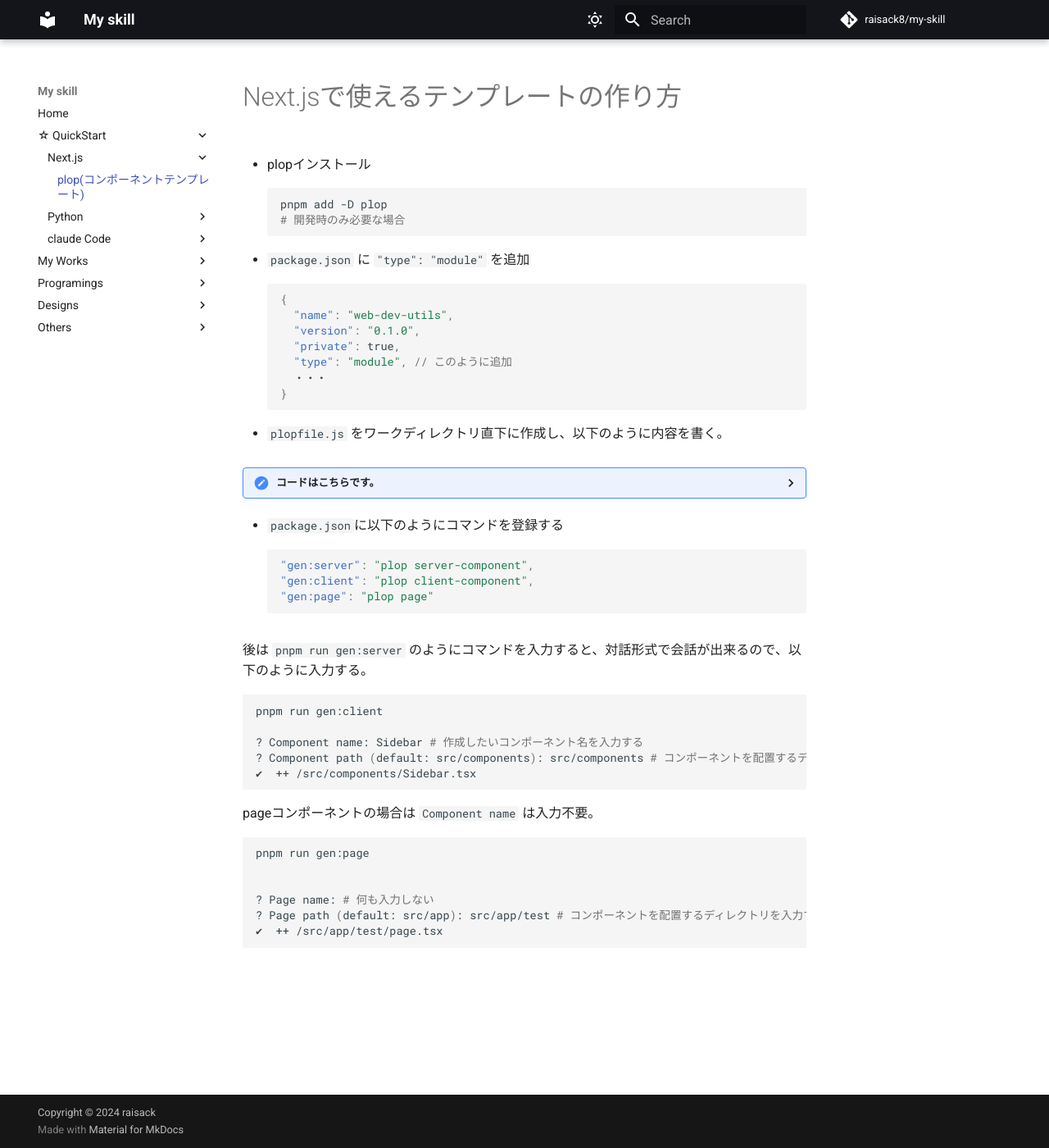
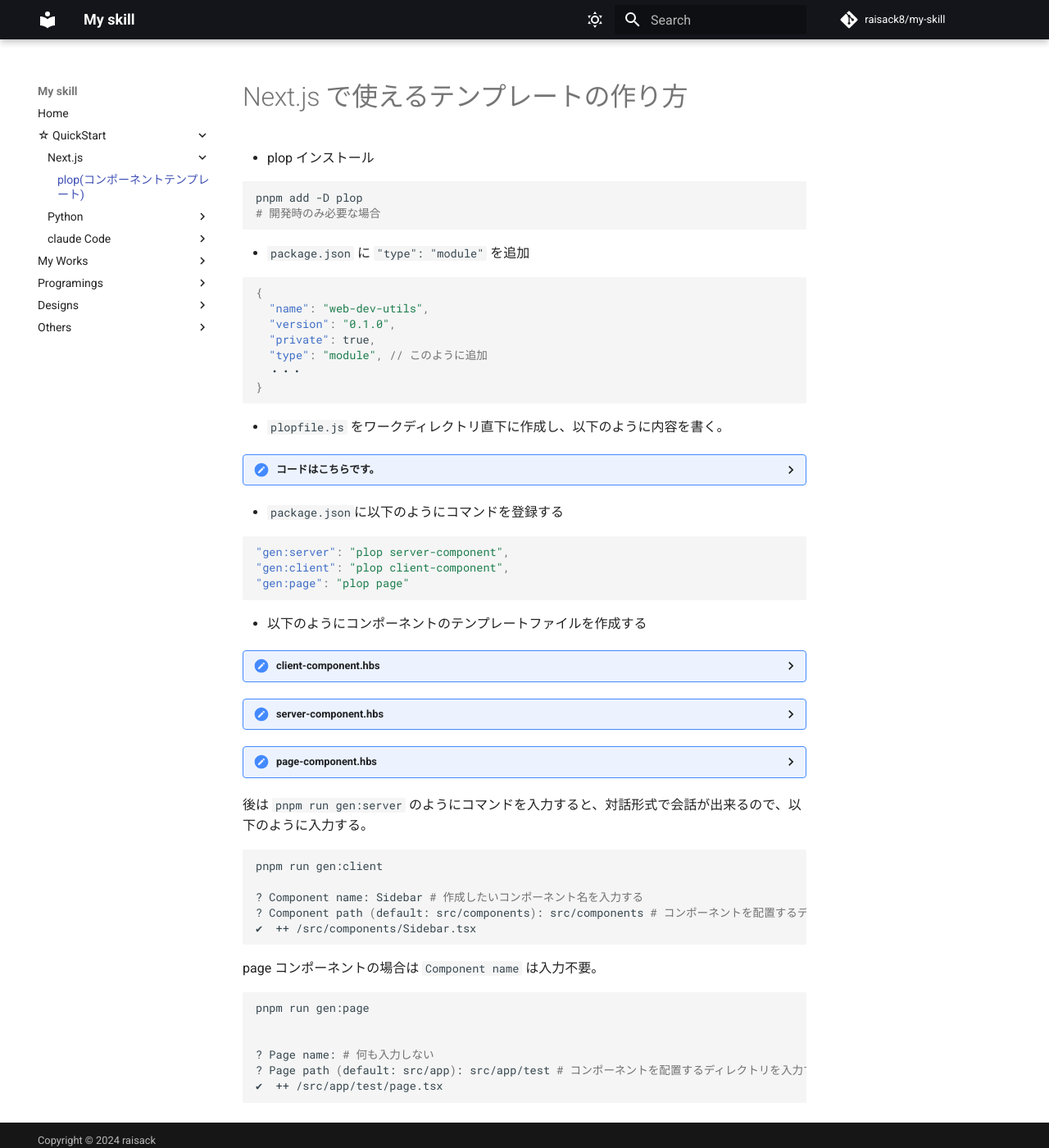
Before and after one commit to raisack8/my-skill, an MkDocs documentation site: the page built from docs/quickstart/nextjs/plop.md, in a window 1280 px wide and 1400 px high. Shown: the whole window at 82% size. Built offline with MkDocs 1.6.1 and Material for MkDocs 9.7.7, drawn with Linux system fonts in a browser that asks for light colours; comment, search, counter and statistics services are not loaded.

Commit message:
plopの不足分を記載

````diff
--- a/docs/quickstart/nextjs/plop.md
+++ b/docs/quickstart/nextjs/plop.md
@@ -1,12 +1,14 @@
-# Next.jsで使えるテンプレートの作り方
+# Next.js で使えるテンプレートの作り方
 
-- plopインストール
+- plop インストール
+
 ```sh
 pnpm add -D plop
 # 開発時のみ必要な場合
 ```
 
 - `package.json` に `"type": "module"` を追加
+
 ```json
 {
   "name": "web-dev-utils",
@@ -20,94 +22,154 @@
 - `plopfile.js` をワークディレクトリ直下に作成し、以下のように内容を書く。
 <details>
 <summary>コードはこちらです。</summary>
+
 ```js
 export default function (plop) {
   // Server Component Generator
-  plop.setGenerator('server-component', {
-    description: 'Next.js Server Component',
+  plop.setGenerator("server-component", {
+    description: "Next.js Server Component",
     prompts: [
       {
-        type: 'input',
-        name: 'name',
-        message: 'Component name:'
+        type: "input",
+        name: "name",
+        message: "Component name:",
       },
       {
-        type: 'input',
-        name: 'path',
-        message: 'Component path (default: src/components):',
-        default: 'src/components'
-      }
+        type: "input",
+        name: "path",
+        message: "Component path (default: src/components):",
+        default: "src/components",
+      },
     ],
     actions: [
       {
-        type: 'add',
-        path: '{{path}}/{{pascalCase name}}.tsx',
-        templateFile: 'templates/server-component.hbs'
-      }
-    ]
+        type: "add",
+        path: "{{path}}/{{pascalCase name}}.tsx",
+        templateFile: "templates/server-component.hbs",
+      },
+    ],
   });
 
   // Client Component Generator
-  plop.setGenerator('client-component', {
-    description: 'Next.js Client Component',
+  plop.setGenerator("client-component", {
+    description: "Next.js Client Component",
     prompts: [
       {
-        type: 'input',
-        name: 'name',
-        message: 'Component name:'
+        type: "input",
+        name: "name",
+        message: "Component name:",
       },
       {
-        type: 'input',
-        name: 'path',
-        message: 'Component path (default: src/components):',
-        default: 'src/components'
-      }
+        type: "input",
+        name: "path",
+        message: "Component path (default: src/components):",
+        default: "src/components",
+      },
     ],
     actions: [
       {
-        type: 'add',
-        path: '{{path}}/{{pascalCase name}}.tsx',
-        templateFile: 'templates/client-component.hbs'
-      }
-    ]
+        type: "add",
+        path: "{{path}}/{{pascalCase name}}.tsx",
+        templateFile: "templates/client-component.hbs",
+      },
+    ],
   });
 
   // Page Component Generator
-  plop.setGenerator('page', {
-    description: 'Next.js Page Component',
+  plop.setGenerator("page-component", {
+    description: "Next.js Page Component",
     prompts: [
       {
-        type: 'input',
-        name: 'name',
-        message: 'Page name:'
+        type: "input",
+        name: "name",
+        message: "Page name:",
       },
       {
-        type: 'input',
-        name: 'path',
-        message: 'Page path (default: src/app):',
-        default: 'src/app'
-      }
+        type: "input",
+        name: "path",
+        message: "Page path (default: src/app):",
+        default: "src/app",
+      },
     ],
     actions: [
       {
-        type: 'add',
-        path: '{{path}}/{{kebabCase name}}/page.tsx',
-        templateFile: 'templates/page.hbs'
-      }
-    ]
+        type: "add",
+        path: "{{path}}/{{kebabCase name}}/page.tsx",
+        templateFile: "templates/page.hbs",
+      },
+    ],
   });
 }
 ```
+
 </details>
 
 - `package.json`に以下のようにコマンドを登録する
+
 ```json
 "gen:server": "plop server-component",
 "gen:client": "plop client-component",
 "gen:page": "plop page"
 ```
 
+- 以下のようにコンポーネントのテンプレートファイルを作成する
+<details>
+<summary>client-component.hbs</summary>
+
+```js
+'use client';
+
+import { useState } from 'react';
+
+interface {{pascalCase name}}Props {
+  children?: React.ReactNode;
+}
+
+export default function {{pascalCase name}}({ children }: {{pascalCase name}}Props) {
+  return (
+    <div>
+      {children}
+    </div>
+  );
+}
+```
+
+</details>
+
+<details>
+<summary>server-component.hbs</summary>
+
+```js
+interface {{pascalCase name}}Props {
+  children?: React.ReactNode;
+}
+
+export default function {{pascalCase name}}({ children }: {{pascalCase name}}Props) {
+  return (
+    <div>
+      {children}
+    </div>
+  );
+}
+```
+
+</details>
+
+<details>
+<summary>page-component.hbs</summary>
+```js
+export default function {{pascalCase name}}Page() {
+  return (
+    <div className="p-8">
+      <p>This is the {{name}} page.</p>
+    </div>
+  );
+}
+```
+</details>
+
 後は `pnpm run gen:server` のようにコマンドを入力すると、対話形式で会話が出来るので、以下のように入力する。
+
 ```sh
 pnpm run gen:client
 
@@ -116,7 +178,8 @@
 ✔  ++ /src/components/Sidebar.tsx
 ```
 
-pageコンポーネントの場合は `Component name` は入力不要。
+page コンポーネントの場合は `Component name` は入力不要。
+
 ```sh
 pnpm run gen:page
 
````
